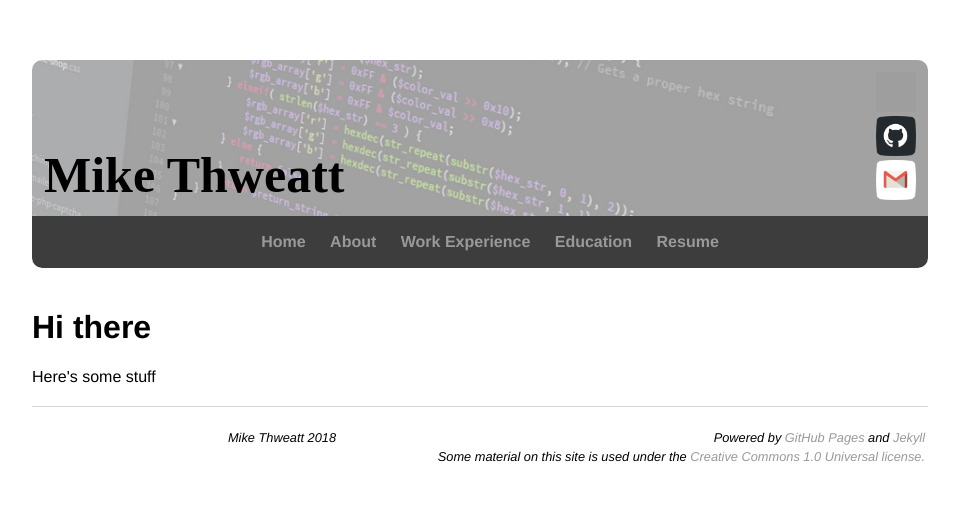
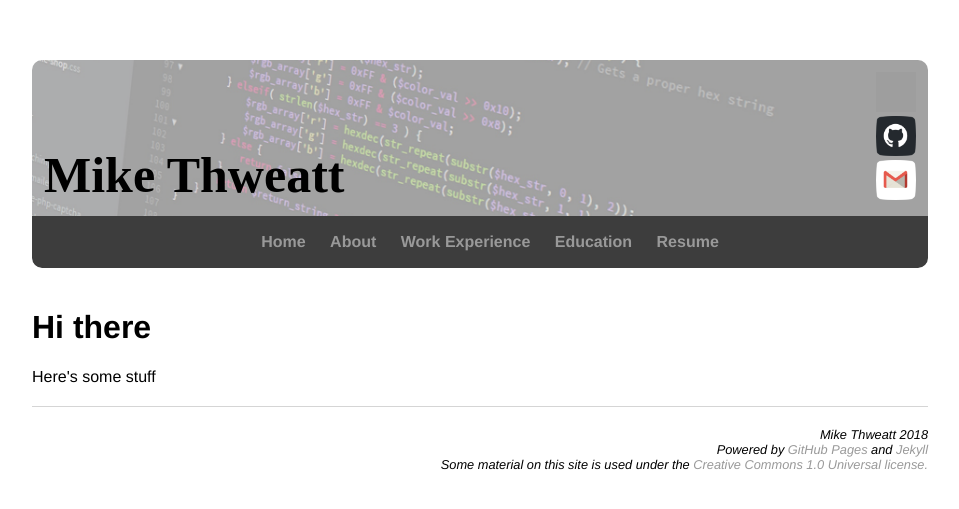
Before and after one commit to thweattm/thweattm.github.io, a Jekyll site: the page built from index.html, in a window 1280 px wide. Shown: the top 509 px of the page, without its empty margins (160-1119 px from the left). Built offline with Jekyll 4.4.1, drawn with Linux system fonts in a browser that asks for light colours; grey boxes are pictures that could not be loaded.

Commit message:
Update default.html

```diff
--- a/_layouts/default.html
+++ b/_layouts/default.html
@@ -38,17 +38,12 @@
 		</div>
 
 		<footer>
-			<table>
-				<tr>
-					<td>Mike Thweatt 2018</td>
-					<td class="right">Powered by <a href="https://pages.github.com/">GitHub Pages</a> and
-						<a href="http://jekyllrb.com/">Jekyll</a></td>
-				</tr>
-				<tr>
-					<td colspan=2 class="legal">Some material on this site is used under the
-						<a href="https://creativecommons.org/publicdomain/zero/1.0/deed.en">
-						Creative Commons 1.0 Universal license.</a></td>
-				</tr>
+			Mike Thweatt 2018<br>
+			Powered by <a href="https://pages.github.com/">GitHub Pages</a> and
+				<a href="http://jekyllrb.com/">Jekyll</a><br>
+			Some material on this site is used under the
+				<a href="https://creativecommons.org/publicdomain/zero/1.0/deed.en">
+				Creative Commons 1.0 Universal license.</a>
 		</footer>
 	</body>
 </HTML>
```
